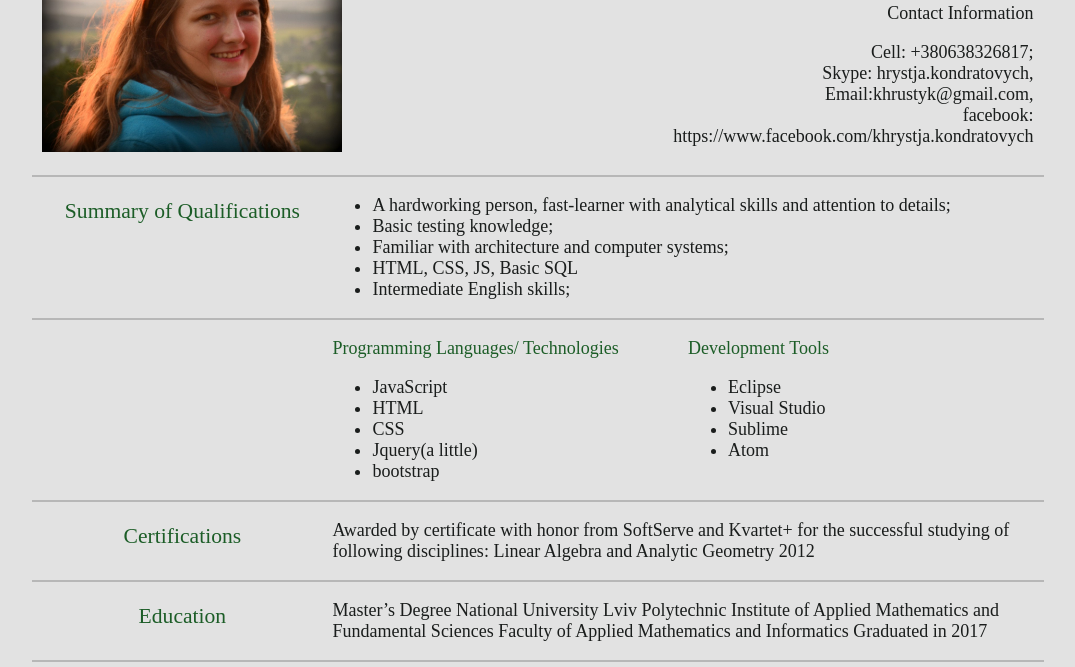
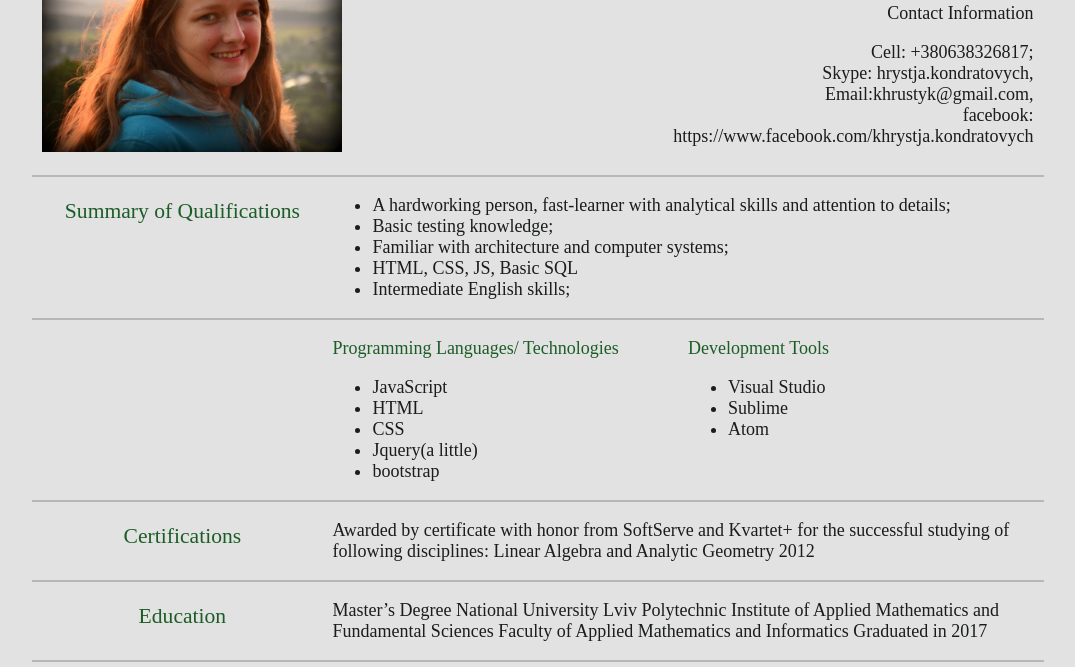
Before and after one commit to Khry/mycv, a plain HTML site: page index.html in a window 1280 px wide. Shown: the part 133-800 px from the top of the page, without its empty margins (102-1177 px from the left). Drawn offline with Linux system fonts and the light colour scheme; a script that the page names is missing.

Commit message:
Update index.html

```diff
--- a/index.html
+++ b/index.html
@@ -51,7 +51,6 @@
 			<div class="part two">
 				<p>Development Tools </p>
 				<ul>
-					<li>Eclipse </li>
 					<li>Visual Studio  </li>
 					<li>Sublime</li>
 					<li>Atom</li>
```
